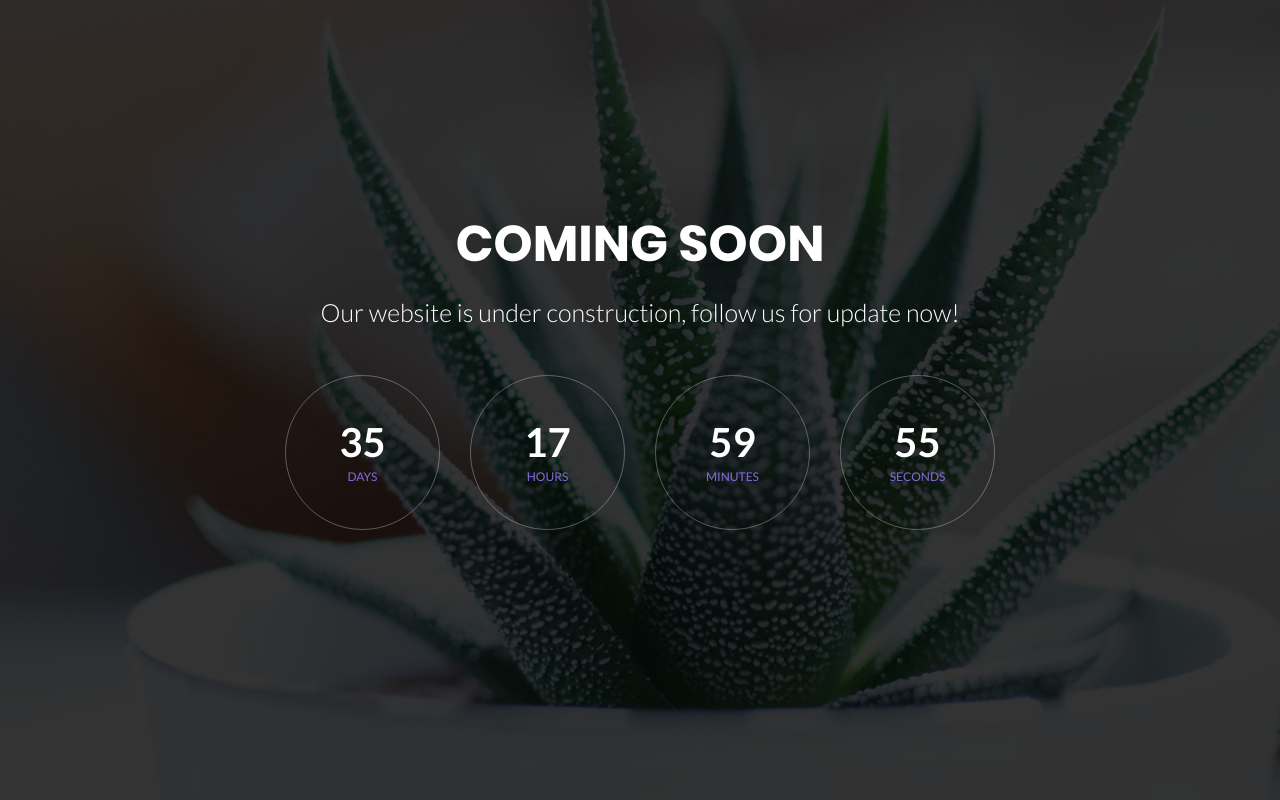
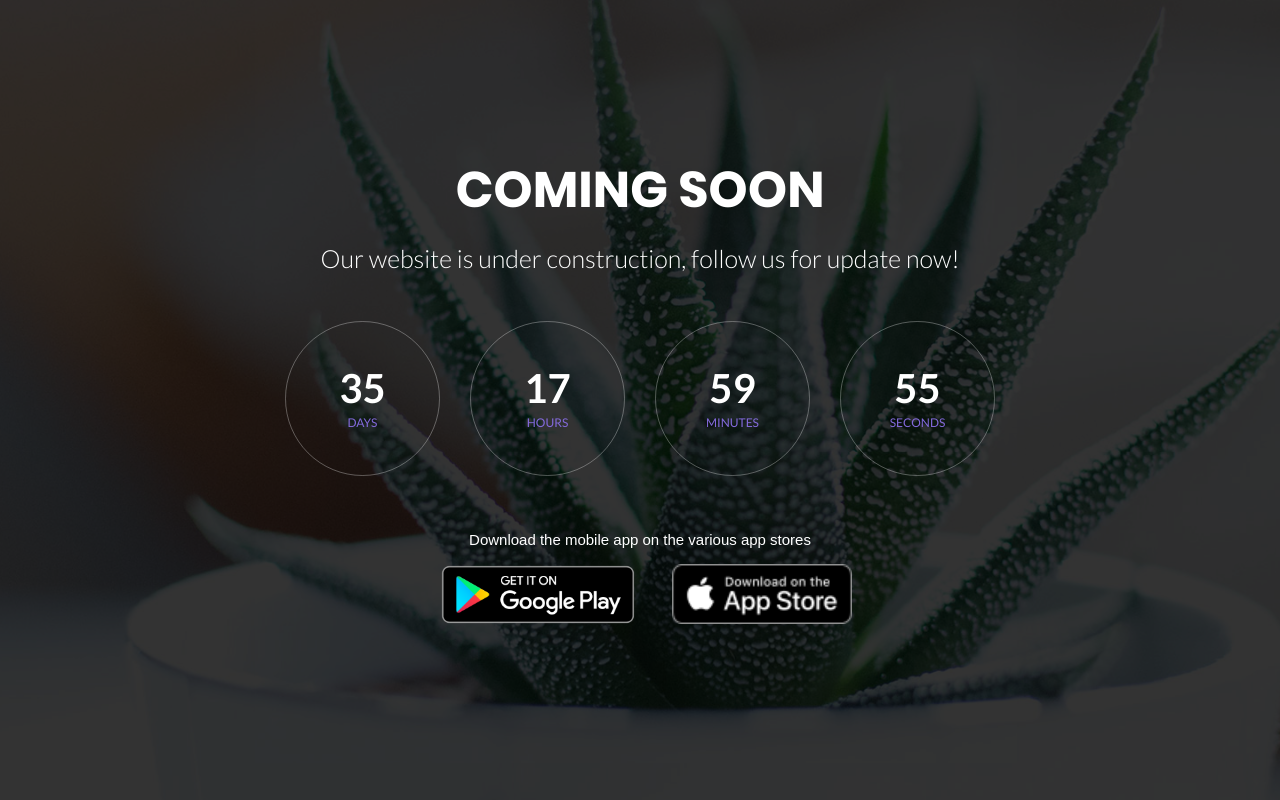
Before and after one commit to simdanonline/react-coming-soon-template-master, a plain HTML site: page index.html in a window 1280 px wide. Drawn offline with Linux system fonts and the light colour scheme.

Commit message:
add app links

```diff
--- a/css/main.css
+++ b/css/main.css
@@ -522,3 +522,20 @@ Primary use:
   /*---------------------------------------------*/
 
 }
+
+.app-store-logos{
+  width: 220px;
+  /* height: 70px; */
+  margin: 0 10px;
+}
+
+.app-store-logos-apple{
+  width: 180px;
+  height: 60px;
+  margin: 0 10px;
+}
+
+.app-titles{
+  text-align: center;
+  color: #fff;
+}
--- a/index.html
+++ b/index.html
@@ -61,6 +61,19 @@
 				</div>
 			</div>
 
+			<div>
+
+				<p class="app-titles" >Download the mobile app on the various app stores</p>
+
+				<a href="https://play.google.com/store/apps/details?id=com.maplechap.android" target="_blank">
+					<img src="./images/google-play-badge.png" alt="google-play-store" class="app-store-logos">
+				</a>
+
+				<a href="https://apps.apple.com/us/app/id1526900005" target="_blank">
+					<img src="./images/appstore-badge.png" alt="apple app store" class="app-store-logos-apple">
+				</a>
+			</div>
+
 		</div>
 	</div>
 
```
Also changed, not shown: images/appstore-badge.png (added), images/download.png (added), images/google-play-badge.png (added).
